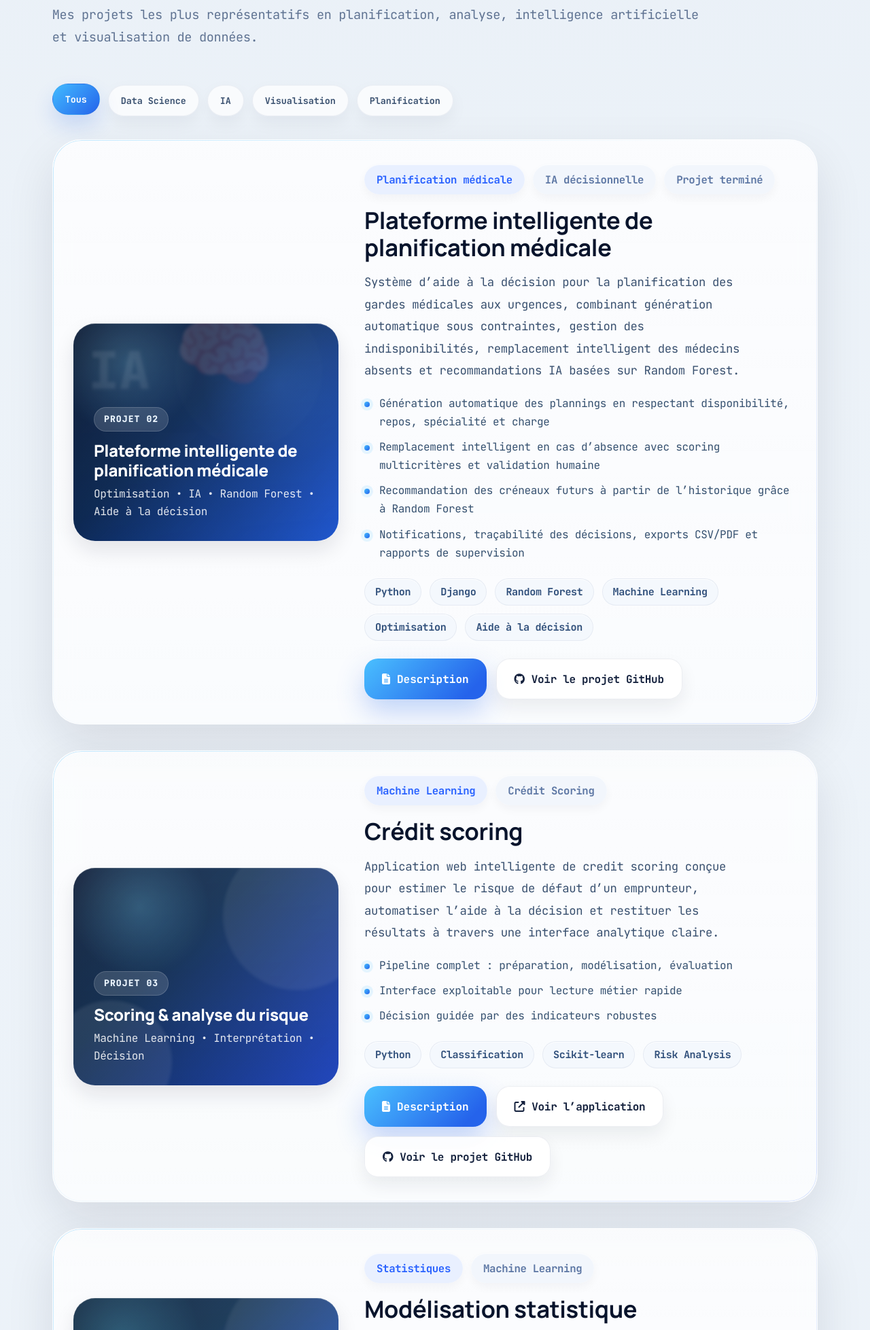
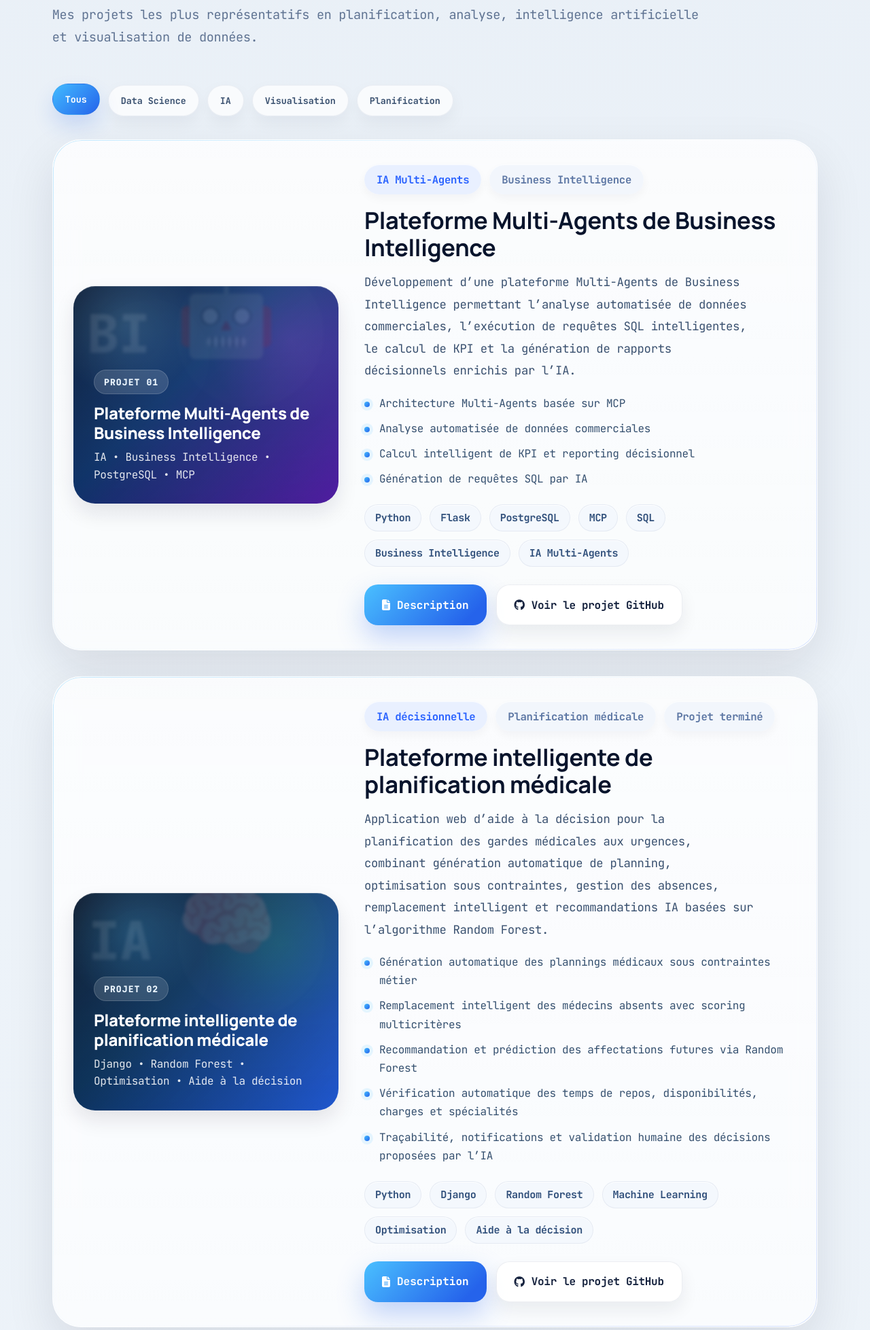
Before and after one commit to IbrahimaBalde09/portfolio, a Django app: page / in a window 1280 px wide. Shown: the part 4033-5990 px from the top of the page at 68% size. Run offline with Django 5.2, Linux system fonts and the light colour scheme.

Commit message:
Restore BI project and update planning project

```diff
--- a/website/static/website/css/style.css
+++ b/website/static/website/css/style.css
@@ -1681,11 +1681,44 @@ body.modal-open {
         border-radius: 16px;
     }
 }
+
+.project-visual-biagents {
+    background:
+        radial-gradient(circle at 20% 18%, rgba(125, 211, 252, 0.22), transparent 26%),
+        radial-gradient(circle at 82% 25%, rgba(168, 85, 247, 0.20), transparent 30%),
+        linear-gradient(135deg, #071a35 0%, #123c7a 42%, #5b21b6 100%);
+    min-height: 320px;
+    position: relative;
+    overflow: hidden;
+}
+
+.project-visual-biagents::before {
+    content: "🤖";
+    position: absolute;
+    font-size: 120px;
+    right: 20px;
+    bottom: 8px;
+    opacity: 0.16;
+    z-index: 1;
+}
+
+.project-visual-biagents::after {
+    content: "BI";
+    position: absolute;
+    left: 20px;
+    top: 18px;
+    font-size: 78px;
+    font-weight: 800;
+    opacity: 0.10;
+    color: white;
+    z-index: 1;
+}
+
 .project-visual-planning-ai {
     background:
-        radial-gradient(circle at 20% 18%, rgba(125, 211, 252, 0.28), transparent 26%),
-        radial-gradient(circle at 78% 28%, rgba(59, 130, 246, 0.24), transparent 30%),
-        linear-gradient(135deg, #07162f 0%, #0f2f5f 42%, #2563eb 100%);
+        radial-gradient(circle at 22% 18%, rgba(66, 187, 255, 0.26), transparent 26%),
+        radial-gradient(circle at 78% 24%, rgba(34, 197, 94, 0.18), transparent 30%),
+        linear-gradient(135deg, #061529 0%, #0f3b68 42%, #2563eb 100%);
     min-height: 320px;
     position: relative;
     overflow: hidden;
@@ -1695,8 +1728,8 @@ body.modal-open {
     content: "🧠";
     position: absolute;
     font-size: 118px;
-    right: 22px;
-    bottom: 10px;
+    right: 18px;
+    bottom: 8px;
     opacity: 0.16;
     z-index: 1;
 }
@@ -1706,46 +1739,9 @@ body.modal-open {
     position: absolute;
     left: 22px;
     top: 18px;
-    font-size: 76px;
+    font-size: 78px;
     font-weight: 800;
-    opacity: 0.09;
+    opacity: 0.10;
     color: white;
     z-index: 1;
 }
-
-.project-visual-planning-ai .project-visual-content,
-.project-visual-biagents .project-visual-content {
-    z-index: 3;
-}
-
-.project-visual-biagents{
-    background:
-        linear-gradient(
-            135deg,
-            rgba(0,102,255,.9),
-            rgba(96,52,255,.9)
-        );
-    min-height: 320px;
-    position: relative;
-    overflow: hidden;
-}
-
-.project-visual-biagents::before{
-    content:"🤖";
-    position:absolute;
-    font-size:120px;
-    right:20px;
-    bottom:10px;
-    opacity:.15;
-}
-
-.project-visual-biagents::after{
-    content:"BI";
-    position:absolute;
-    left:20px;
-    top:20px;
-    font-size:70px;
-    font-weight:800;
-    opacity:.08;
-    color:white;
-}
--- a/website/templates/website/index.html
+++ b/website/templates/website/index.html
@@ -359,36 +359,94 @@
 
             <div class="projects-list">
 
-               <article class="project-card premium-card reveal tilt-card" data-category="ops">
+
+                <article class="project-card premium-card reveal tilt-card" data-category="ai">
+                    <div class="project-visual project-visual-biagents">
+                        <div class="project-overlay"></div>
+                        <div class="project-visual-content">
+                            <span class="project-visual-label">Projet 01</span>
+                            <h4>Plateforme Multi-Agents de Business Intelligence</h4>
+                            <p>IA • Business Intelligence • PostgreSQL • MCP</p>
+                        </div>
+                    </div>
+
+                    <div class="project-content">
+                        <div class="project-topline">
+                            <span class="project-pill">IA Multi-Agents</span>
+                            <span class="project-pill muted-pill">Business Intelligence</span>
+                        </div>
+
+                        <h3 class="project-title">Plateforme Multi-Agents de Business Intelligence</h3>
+
+                        <p class="project-description">
+                            Développement d’une plateforme Multi-Agents de Business Intelligence permettant l’analyse automatisée
+                            de données commerciales, l’exécution de requêtes SQL intelligentes, le calcul de KPI et la génération
+                            de rapports décisionnels enrichis par l’IA.
+                        </p>
+
+                        <ul class="project-points">
+                            <li>Architecture Multi-Agents basée sur MCP</li>
+                            <li>Analyse automatisée de données commerciales</li>
+                            <li>Calcul intelligent de KPI et reporting décisionnel</li>
+                            <li>Génération de requêtes SQL par IA</li>
+                        </ul>
+
+                        <div class="project-tech-stack">
+                            <span class="tech-badge">Python</span>
+                            <span class="tech-badge">Flask</span>
+                            <span class="tech-badge">PostgreSQL</span>
+                            <span class="tech-badge">MCP</span>
+                            <span class="tech-badge">SQL</span>
+                            <span class="tech-badge">Business Intelligence</span>
+                            <span class="tech-badge">IA Multi-Agents</span>
+                        </div>
+
+                        <div class="project-actions">
+                            <button class="project-btn project-btn-primary" type="button" onclick="openModal('biAgentsModal')">
+                                <i class="fa-solid fa-file-lines"></i>
+                                Description
+                            </button>
+
+                            <a href="https://github.com/IbrahimaBalde09?tab=repositories" target="_blank" rel="noopener noreferrer" class="project-btn project-btn-secondary">
+                                <i class="fa-brands fa-github"></i>
+                                Voir le projet GitHub
+                            </a>
+                        </div>
+                    </div>
+                </article>
+
+
+                <article class="project-card premium-card reveal tilt-card" data-category="ops">
                     <div class="project-visual project-visual-planning-ai">
                         <div class="project-overlay"></div>
                         <div class="project-visual-content">
                             <span class="project-visual-label">Projet 02</span>
                             <h4>Plateforme intelligente de planification médicale</h4>
-                            <p>Optimisation • IA • Random Forest • Aide à la décision</p>
+                            <p>Django • Random Forest • Optimisation • Aide à la décision</p>
                         </div>
                     </div>
 
                     <div class="project-content">
                         <div class="project-topline">
-                            <span class="project-pill">Planification médicale</span>
-                            <span class="project-pill muted-pill">IA décisionnelle</span>
+                            <span class="project-pill">IA décisionnelle</span>
+                            <span class="project-pill muted-pill">Planification médicale</span>
                             <span class="project-pill muted-pill">Projet terminé</span>
                         </div>
 
                         <h3 class="project-title">Plateforme intelligente de planification médicale</h3>
 
                         <p class="project-description">
-                            Système d’aide à la décision pour la planification des gardes médicales aux urgences, combinant
-                            génération automatique sous contraintes, gestion des indisponibilités, remplacement intelligent
-                            des médecins absents et recommandations IA basées sur Random Forest.
+                            Application web d’aide à la décision pour la planification des gardes médicales aux urgences,
+                            combinant génération automatique de planning, optimisation sous contraintes, gestion des absences,
+                            remplacement intelligent et recommandations IA basées sur l’algorithme Random Forest.
                         </p>
 
                         <ul class="project-points">
-                            <li>Génération automatique des plannings en respectant disponibilité, repos, spécialité et charge</li>
-                            <li>Remplacement intelligent en cas d’absence avec scoring multicritères et validation humaine</li>
-                            <li>Recommandation des créneaux futurs à partir de l’historique grâce à Random Forest</li>
-                            <li>Notifications, traçabilité des décisions, exports CSV/PDF et rapports de supervision</li>
+                            <li>Génération automatique des plannings médicaux sous contraintes métier</li>
+                            <li>Remplacement intelligent des médecins absents avec scoring multicritères</li>
+                            <li>Recommandation et prédiction des affectations futures via Random Forest</li>
+                            <li>Vérification automatique des temps de repos, disponibilités, charges et spécialités</li>
+                            <li>Traçabilité, notifications et validation humaine des décisions proposées par l’IA</li>
                         </ul>
 
                         <div class="project-tech-stack">
@@ -416,11 +474,12 @@
                         </div>
                     </div>
                 </article>
+
                 <article class="project-card premium-card reveal reveal-delay-1 tilt-card" data-category="data">
                     <div class="project-visual project-visual-credit">
                         <div class="project-overlay"></div>
                         <div class="project-visual-content">
-                            <span class="project-visual-label">Projet 03</span>
+                            <span class="project-visual-label">Projet 02</span>
                             <h4>Scoring & analyse du risque</h4>
                             <p>Machine Learning • Interprétation • Décision</p>
                         </div>
@@ -473,7 +532,7 @@
                     <div class="project-visual project-visual-stats">
                         <div class="project-overlay"></div>
                         <div class="project-visual-content">
-                            <span class="project-visual-label">Projet 04</span>
+                            <span class="project-visual-label">Projet 03</span>
                             <h4>Prédiction & modélisation</h4>
                             <p>Statistiques • Clustering • Performance</p>
                         </div>
@@ -521,7 +580,7 @@
                     <div class="project-visual project-visual-spam">
                         <div class="project-overlay"></div>
                         <div class="project-visual-content">
-                            <span class="project-visual-label">Projet 05</span>
+                            <span class="project-visual-label">Projet 04</span>
                             <h4>Détection de mails malveillants</h4>
                             <p>NLP • Classification • Machine Learning</p>
                         </div>
@@ -574,7 +633,7 @@
                     <div class="project-visual project-visual-assurbot">
                         <div class="project-overlay"></div>
                         <div class="project-visual-content">
-                            <span class="project-visual-label">Projet 06</span>
+                            <span class="project-visual-label">Projet 05</span>
                             <h4>Chatbot assurance intelligent</h4>
                             <p>Django • RAG • OpenAI • FAISS</p>
                         </div>
@@ -630,7 +689,7 @@
                     <div class="project-visual project-visual-dashboard">
                         <div class="project-overlay"></div>
                         <div class="project-visual-content">
-                            <span class="project-visual-label">Projet 07</span>
+                            <span class="project-visual-label">Projet 06</span>
                             <h4>Dashboard Power BI</h4>
                             <p>Business Intelligence • KPI • Visualisation</p>
                         </div>
@@ -680,7 +739,7 @@
                     <div class="project-visual project-visual-logistics">
                         <div class="project-overlay"></div>
                         <div class="project-visual-content">
-                            <span class="project-visual-label">Projet 08</span>
+                            <span class="project-visual-label">Projet 07</span>
                             <h4>Optimisation de tournées logistiques</h4>
                             <p>Recherche opérationnelle • Optimisation • Transport</p>
                         </div>
@@ -725,7 +784,7 @@
                     <div class="project-visual project-visual-pharma">
                         <div class="project-overlay"></div>
                         <div class="project-visual-content">
-                            <span class="project-visual-label">Projet 09</span>
+                            <span class="project-visual-label">Projet 08</span>
                             <h4>Gestion des produits pharmaceutiques</h4>
                             <p>Gestion de stock • Analyse • Suivi des produits</p>
                         </div>
@@ -839,48 +898,52 @@
                 <i class="fa-solid fa-xmark"></i>
             </button>
             <div class="project-modal-content">
-                <span class="project-modal-kicker">Projet médical • Optimisation • IA</span>
+                <span class="project-modal-kicker">Projet médical • IA • Optimisation</span>
                 <h3 class="project-modal-title">Plateforme intelligente de planification médicale</h3>
 
                 <p class="project-modal-text">
-                    Ce projet consiste à concevoir et développer un système d’aide au planning des gardes de médecins aux urgences.
-                    L’objectif est de produire des plannings fiables, équitables et exploitables, tout en tenant compte des contraintes
-                    métier propres au contexte hospitalier : disponibilité, spécialité, temps de repos, charge hebdomadaire,
-                    chevauchements, nuits consécutives et équilibre de répartition.
+                    Ce projet consiste à concevoir une plateforme d’aide à la décision pour la planification des gardes de médecins
+                    aux urgences. L’objectif est de produire un planning fiable, équitable et conforme aux contraintes métier,
+                    tout en permettant une replanification rapide lorsqu’un médecin devient indisponible.
                 </p>
 
                 <p class="project-modal-text">
-                    L’application permet aux médecins de déclarer une indisponibilité selon plusieurs motifs : mission, formation,
-                    maladie, congé ou autre. Lorsqu’une absence est déclarée, le système identifie automatiquement les gardes impactées
-                    et déclenche un moteur de remplacement intelligent.
+                    Le système combine une application web Django, une base de données métier, un moteur de génération automatique,
+                    un moteur de remplacement intelligent et des modules d’intelligence artificielle destinés à recommander les
+                    affectations les plus pertinentes.
                 </p>
 
                 <p class="project-modal-text">
-                    Le moteur de remplacement évalue les médecins disponibles à l’aide d’un scoring multicritères : compatibilité de
-                    spécialité, absence de chevauchement, respect du repos minimal, limite hebdomadaire, charge mensuelle, historique
-                    d’affectation, nuits et week-ends déjà réalisés. Les meilleurs candidats sont ensuite proposés au responsable,
-                    qui conserve la décision finale.
+                    Les médecins peuvent déclarer leurs indisponibilités selon plusieurs motifs : mission, formation, maladie ou autre.
+                    Lorsqu’une indisponibilité est déclarée, le système identifie automatiquement les gardes impactées, recherche les
+                    candidats compatibles et propose des remplaçants classés par score.
                 </p>
 
                 <p class="project-modal-text">
-                    Le projet intègre également une couche d’intelligence artificielle basée sur Random Forest. À partir de l’historique
-                    des affectations, le modèle recommande les médecins les plus pertinents pour les créneaux à venir et enrichit la
-                    génération automatique du planning par une aide à la décision explicable.
+                    Le moteur de remplacement vérifie plusieurs contraintes avant toute proposition : disponibilité du médecin,
+                    absence de chevauchement, temps de repos minimal, limite hebdomadaire, compatibilité de spécialité,
+                    charge mensuelle, nuits et week-ends déjà effectués.
                 </p>
 
                 <p class="project-modal-text">
-                    La solution comprend aussi un tableau de bord de supervision, un système de notifications, un historique des actions,
-                    des exports CSV/PDF et des rapports permettant de suivre la couverture des postes, les affectations, les absences et
-                    les décisions prises par le système.
+                    Le projet intègre également un module de recommandation basé sur l’algorithme Random Forest. À partir de l’historique
+                    des affectations, le modèle estime la pertinence d’un médecin pour un poste et un créneau donné, afin de recommander
+                    des affectations futures plus cohérentes et plus équilibrées.
                 </p>
 
                 <p class="project-modal-text">
-                    Technologies utilisées : Python, Django, Machine Learning, Random Forest, optimisation sous contraintes,
-                    scoring multicritères, base de données, notifications, exports CSV/PDF et aide à la décision.
+                    La solution conserve une validation humaine : l’IA propose, le responsable décide. Les actions importantes sont
+                    historisées, les utilisateurs sont notifiés et les plannings peuvent être exportés en CSV ou PDF.
+                </p>
+
+                <p class="project-modal-text">
+                    Technologies utilisées : Python, Django, Random Forest, Machine Learning, optimisation sous contraintes,
+                    scoring multicritères, système de recommandation, notifications, traçabilité et aide à la décision.
                 </p>
             </div>
         </div>
     </div>
+
     <div class="project-modal" id="creditModal" aria-hidden="true">
         <div class="project-modal-backdrop" onclick="closeModal('creditModal')"></div>
         <div class="project-modal-box">
@@ -1057,6 +1120,44 @@
         </div>
     </div>
 
+
+    <div class="project-modal" id="biAgentsModal" aria-hidden="true">
+        <div class="project-modal-backdrop" onclick="closeModal('biAgentsModal')"></div>
+        <div class="project-modal-box">
+            <button class="project-modal-close" type="button" onclick="closeModal('biAgentsModal')" aria-label="Fermer">
+                <i class="fa-solid fa-xmark"></i>
+            </button>
+            <div class="project-modal-content">
+                <span class="project-modal-kicker">Intelligence Artificielle • Business Intelligence</span>
+                <h3 class="project-modal-title">Plateforme Multi-Agents de Business Intelligence</h3>
+
+                <p class="project-modal-text">
+                    Ce projet porte sur le développement d’une plateforme Multi-Agents de Business Intelligence conçue pour automatiser
+                    l’analyse de données commerciales et faciliter la prise de décision stratégique.
+                </p>
+
+                <p class="project-modal-text">
+                    La solution repose sur une architecture Multi-Agents basée sur MCP, où plusieurs agents spécialisés collaborent pour
+                    interroger les données, analyser les indicateurs de performance et produire des recommandations décisionnelles.
+                </p>
+
+                <p class="project-modal-text">
+                    La plateforme permet l’exécution de requêtes SQL intelligentes, le calcul automatique de KPI métier et la génération
+                    de rapports décisionnels enrichis par l’intelligence artificielle.
+                </p>
+
+                <p class="project-modal-text">
+                    Ce projet met en œuvre des concepts avancés d’IA générative, d’orchestration d’agents, de Business Intelligence
+                    et d’exploitation de bases de données PostgreSQL.
+                </p>
+
+                <p class="project-modal-text">
+                    Technologies utilisées : Python, Flask, PostgreSQL, MCP, SQL, IA Multi-Agents, Business Intelligence et Data Analytics.
+                </p>
+            </div>
+        </div>
+    </div>
+
     <script src="{% static 'website/js/script.js' %}?v=20260325-1"></script>
 </body>
 </html>
```
